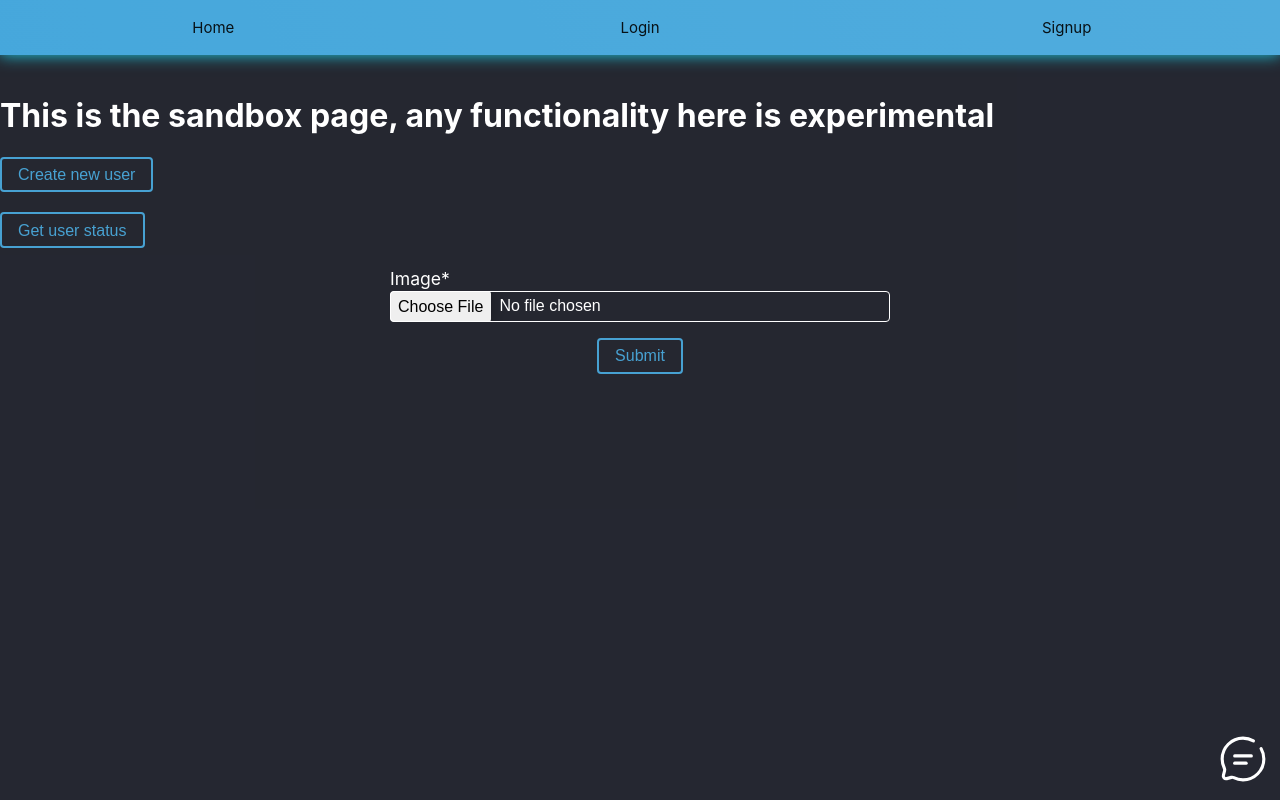
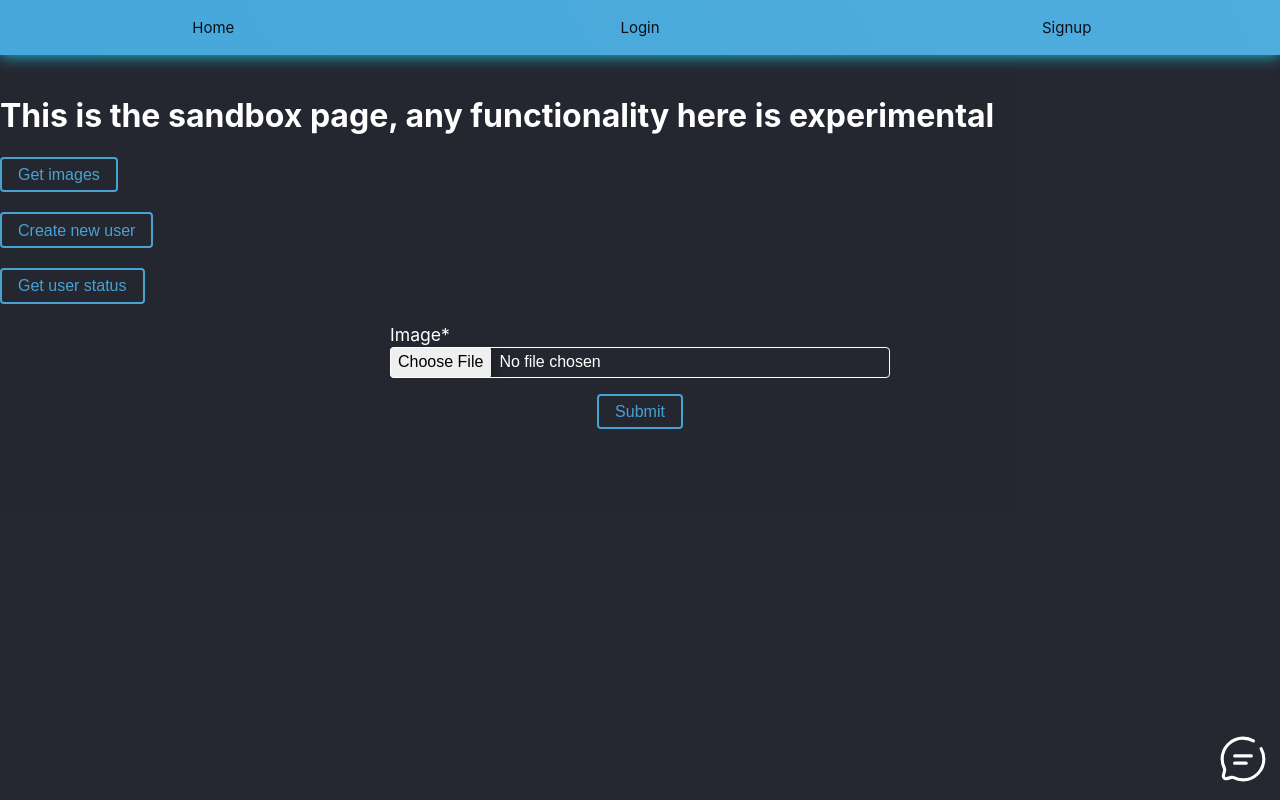
Before and after one commit to Nothile-Moyo-Git/node-frontend, a React (Create React App) app: page /sandbox in a window 1280 px wide. Built offline with nearby package versions, Linux system fonts and the light colour scheme; no server answers.

Commit message:
File request code updates in the sandbox, once the images for the carousel are ready, I'll get them rendered with an onClick handler

```diff
--- a/src/pages/Playground/Sandbox.tsx
+++ b/src/pages/Playground/Sandbox.tsx
@@ -8,7 +8,13 @@
  *
  */
 
-import React, { FormEvent, useContext, useRef, useState } from "react";
+import React, {
+  FormEvent,
+  useContext,
+  useEffect,
+  useRef,
+  useState,
+} from "react";
 import Button from "../../components/button/Button";
 import Form from "../../components/form/Form";
 import Field from "../../components/form/Field";
@@ -23,6 +29,8 @@ const Sandbox = () => {
   const [uploadFile, setUploadFile] = useState<File>();
   const [imagePreview, setImagePreview] = useState<unknown | null>();
   const [showImagePreview, setShowImagePreview] = useState<boolean>(false);
+  const [files, setFiles] = useState<string[]>([]);
+  const [images, setImages] = useState<string[]>();
 
   // Check if the user is authenticated, if they are, then redirect to the previous page
   const appContextInstance = useContext(AppContext);
@@ -181,23 +189,41 @@ const Sandbox = () => {
       }),
     });
 
-    console.clear();
-    console.log("Result");
+    console.log("Result\n");
     console.log(result);
 
-    const data = await result.json();
+    if (result.status === 200) {
+      const {
+        data: {
+          GetFilePathsResponse: { files: files },
+        },
+      } = await result.json();
 
-    console.log("Data");
-    console.log(data);
+      setFiles(files);
+    }
   };
 
-  generateImageCarousel();
+  // generateImageCarousel();
+
+  useEffect(() => {
+    try {
+
+    } catch (error) {
+
+    }
+  }, [images]);
 
   return (
     <div>
       <br />
 
       <h1>This is the sandbox page, any functionality here is experimental</h1>
+
+      <Button variant="primary" onClick={generateImageCarousel}>
+        Get images
+      </Button>
+
+      <br />
 
       <Button variant="primary" onClick={signupResolver}>
         Create new user
```
